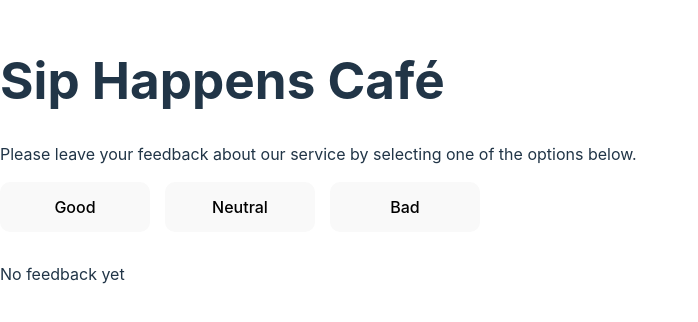
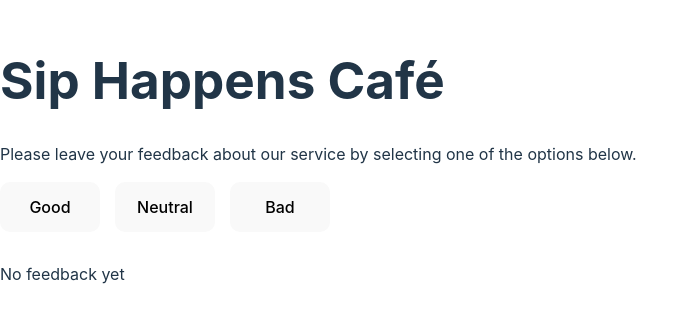
Before and after one commit to Cynosure24/goit-react-hw-02, a React (Vite) app: page / in a window 1280 px wide. Shown: the part 240-562 px from the top of the page, without its empty margins (0-698 px from the left). Built offline with nearby package versions, Linux system fonts and the light colour scheme.

Commit message:
Update Options.module.css

```diff
--- a/src/components/Options/Options.module.css
+++ b/src/components/Options/Options.module.css
@@ -6,7 +6,7 @@
 }
 
 .btn {
-  width: 150px;
+  width: 100px;
   height: 50px;
   font-size: 16px;
   border-radius: 10px;
```
